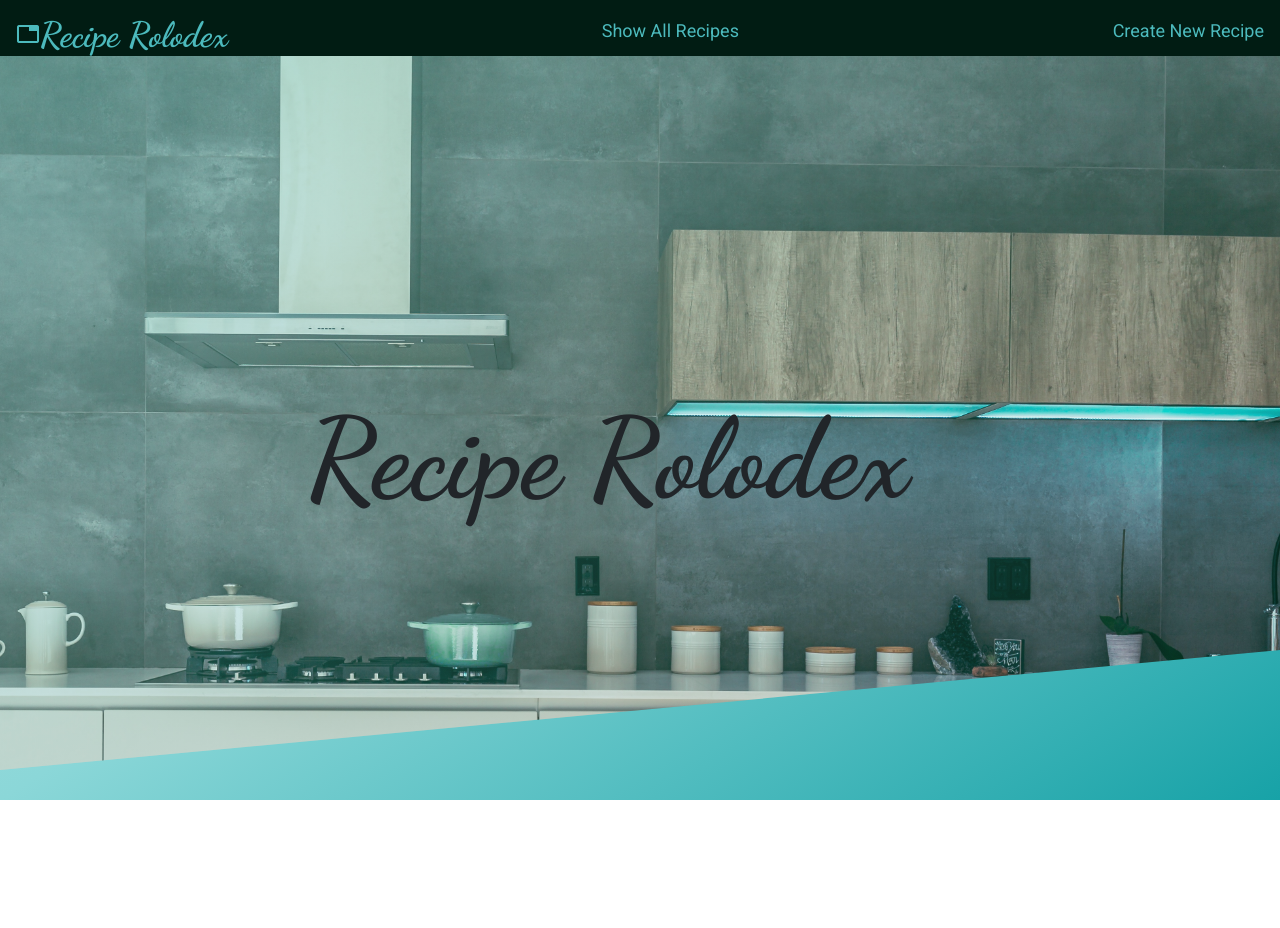
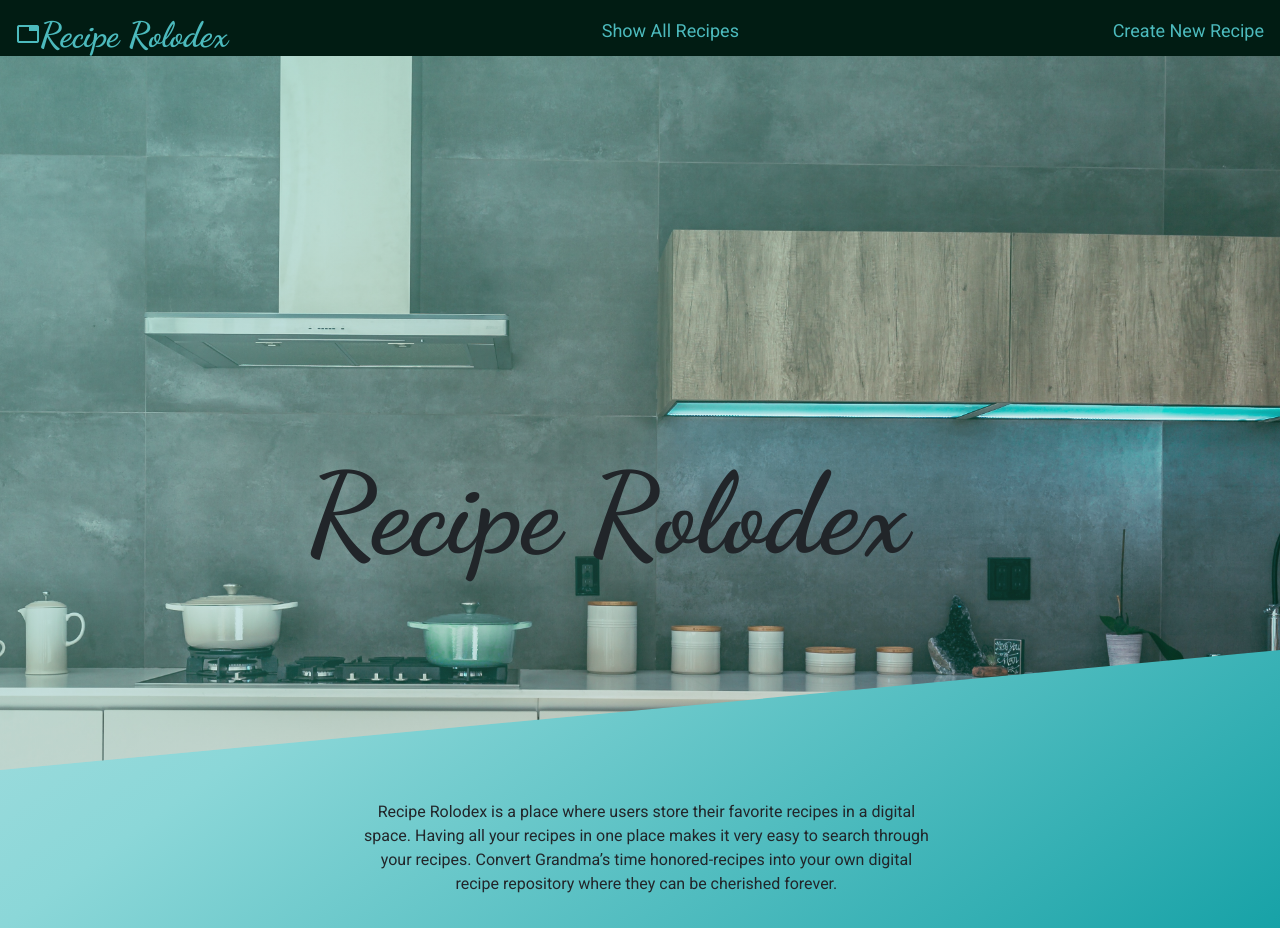
Before and after one commit to shadowvulture/recipe-rolodex, a React (Create React App) app: page / in a window 1280 px wide. Before the commit the page ends 800 px from the top, so only its background shows below. Built offline with nearby package versions, Linux system fonts and the light colour scheme; no server answers.

Commit message:
styled trash icons, added description on about page

```diff
--- a/src/About/About.css
+++ b/src/About/About.css
@@ -40,6 +40,23 @@
     font-family: 'Dancing Script', cursive;
 }
 
+.about-text {
+    width: 45vw;
+    color:hsl(210, 11%, 15%);
+    font-family: Roboto, sans-serif;
+    display: flex;
+    line-height: 24px;
+    margin: 0px 0px 16px;
+    text-align: center;
+    justify-content: right;
+    margin-left: 28%;
+}
+
+.about-text p {
+    align-items: center;
+
+}
+
 @media only screen and (max-width: 780px) {
     .largeLogo h1 {
         font-size: 5rem;
--- a/src/About/About.js
+++ b/src/About/About.js
@@ -9,6 +9,10 @@ const About = () => {
             <div className="largeLogo">
                 <h1>Recipe Rolodex</h1>
             </div>
+            <div className="about-text">
+               <p>Recipe Rolodex is a place where users store their favorite recipes in a digital space. Having all your recipes in one place makes it very easy to search through your recipes. Convert Grandma’s time honored-recipes into your own digital recipe repository where they can be cherished forever.
+                </p>
+            </div>
         </div>
     );
 };
--- a/src/Navbar/Navbar.css
+++ b/src/Navbar/Navbar.css
@@ -42,11 +42,11 @@
 }
 
 .create-new-recipe {
-    align-self: flex-end;
+    justify-content: flex-end;
 
 }
 
 .show-all-recipes{
-    align-self: flex-end;
-   overflow: hidden;
+    justify-content: flex-end;
+    overflow: hidden;
 }
--- a/src/Show/Show.css
+++ b/src/Show/Show.css
@@ -38,6 +38,8 @@
 
 .trash-button{
     align-self: flex-start;
+    color: #4CBABD;
+    background: #011C13;
 }
 
 .recipeCard {
```
